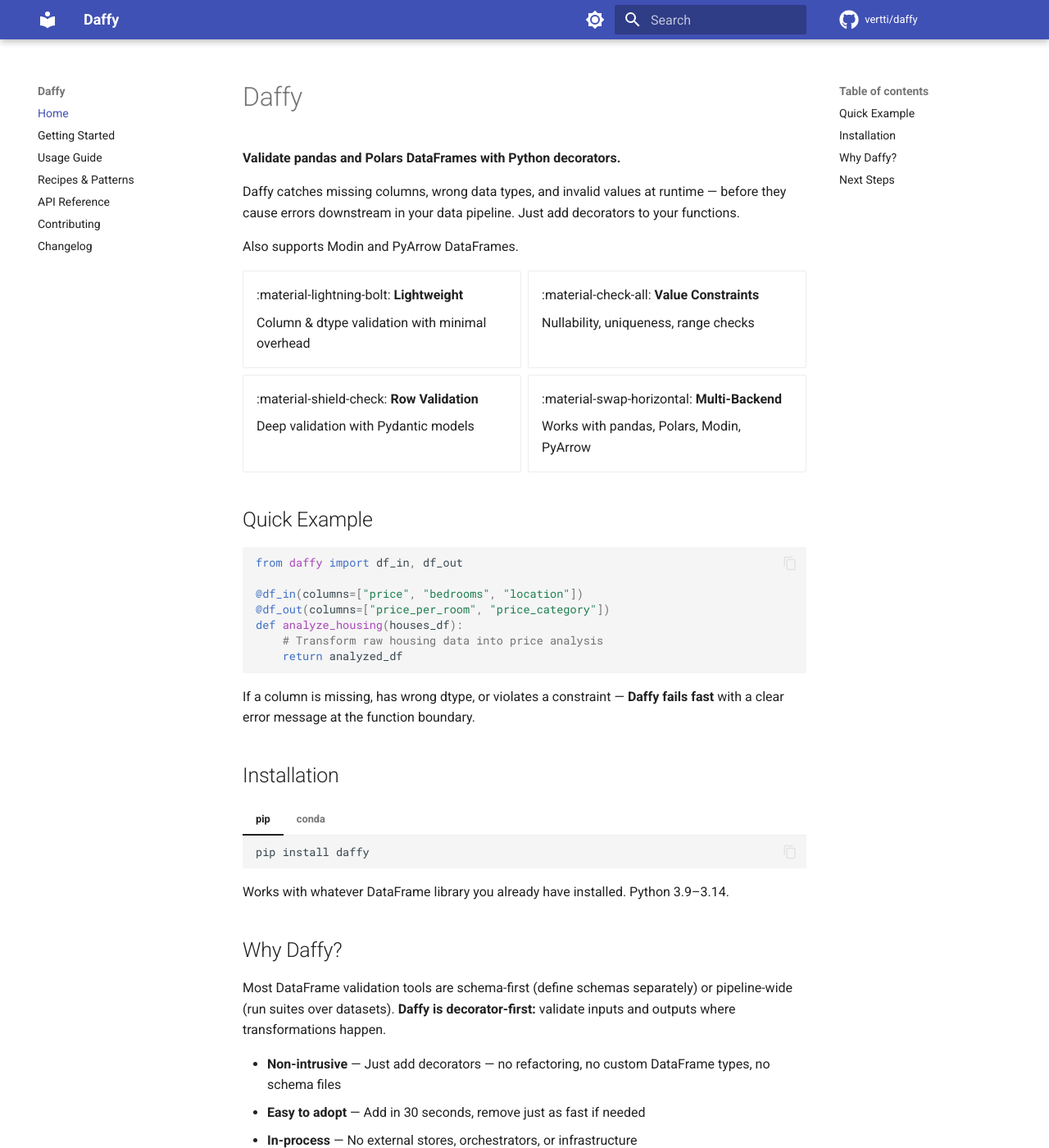
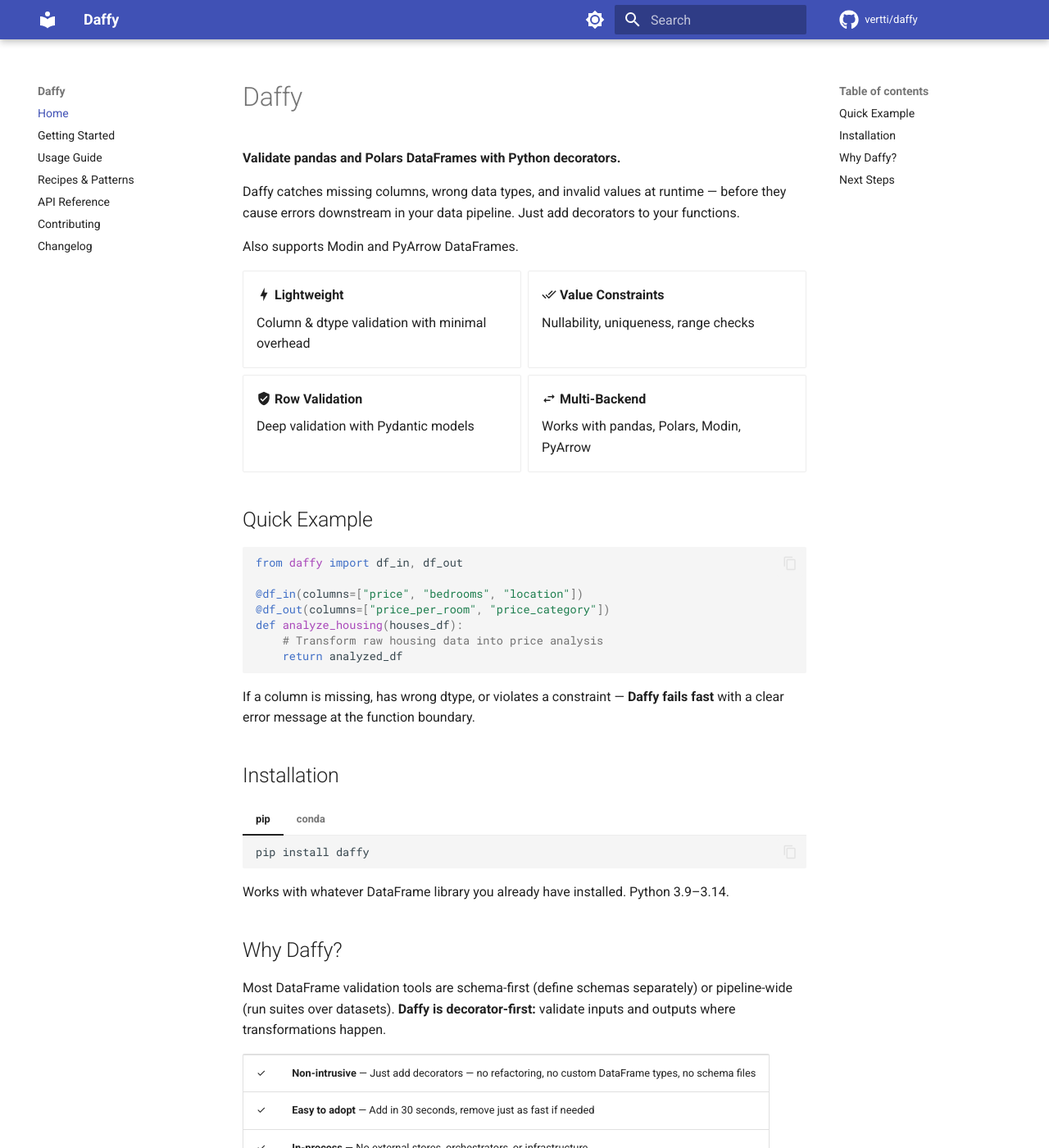
Before and after one commit to ThoughtWorksInc/daffy, an MkDocs documentation site: the page built from docs/index.md, in a window 1280 px wide and 1400 px high. Shown: the whole window at 82% size. Built offline with MkDocs 1.6.1 and Material for MkDocs 9.7.7, drawn with Linux system fonts in a browser that asks for light colours; comment, search, counter and statistics services are not loaded; some of the changed text lies outside the part shown.

Commit message:
Add emoji extension and improve 'Why Daffy?' formatting
- Add pymdownx.emoji extension for Material icons
- Use HTML table with unicode checkmarks for 'Why Daffy?' (no empty header)

```diff
--- a/docs/index.md
+++ b/docs/index.md
@@ -60,10 +60,24 @@
 
 Most DataFrame validation tools are schema-first (define schemas separately) or pipeline-wide (run suites over datasets). **Daffy is decorator-first:** validate inputs and outputs where transformations happen.
 
-- **Non-intrusive** — Just add decorators — no refactoring, no custom DataFrame types, no schema files
-- **Easy to adopt** — Add in 30 seconds, remove just as fast if needed
-- **In-process** — No external stores, orchestrators, or infrastructure
-- **Pay for what you use** — Column validation is essentially free; opt into row validation when needed
+<table>
+<tr>
+<td>✓</td>
+<td><strong>Non-intrusive</strong> — Just add decorators — no refactoring, no custom DataFrame types, no schema files</td>
+</tr>
+<tr>
+<td>✓</td>
+<td><strong>Easy to adopt</strong> — Add in 30 seconds, remove just as fast if needed</td>
+</tr>
+<tr>
+<td>✓</td>
+<td><strong>In-process</strong> — No external stores, orchestrators, or infrastructure</td>
+</tr>
+<tr>
+<td>✓</td>
+<td><strong>Pay for what you use</strong> — Column validation is essentially free; opt into row validation when needed</td>
+</tr>
+</table>
 
 ## Next Steps
 
--- a/mkdocs.yml
+++ b/mkdocs.yml
@@ -41,6 +41,9 @@
 markdown_extensions:
   - attr_list
   - md_in_html
+  - pymdownx.emoji:
+      emoji_index: !!python/name:material.extensions.emoji.twemoji
+      emoji_generator: !!python/name:material.extensions.emoji.to_svg
   - pymdownx.highlight:
       anchor_linenums: true
       line_spans: __span
```
